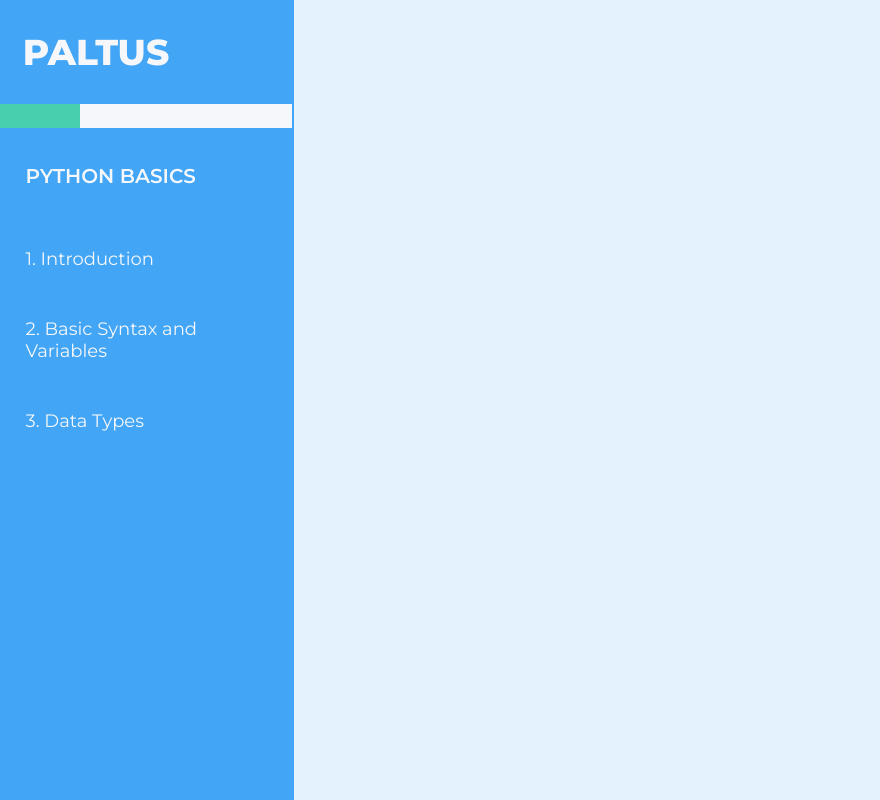
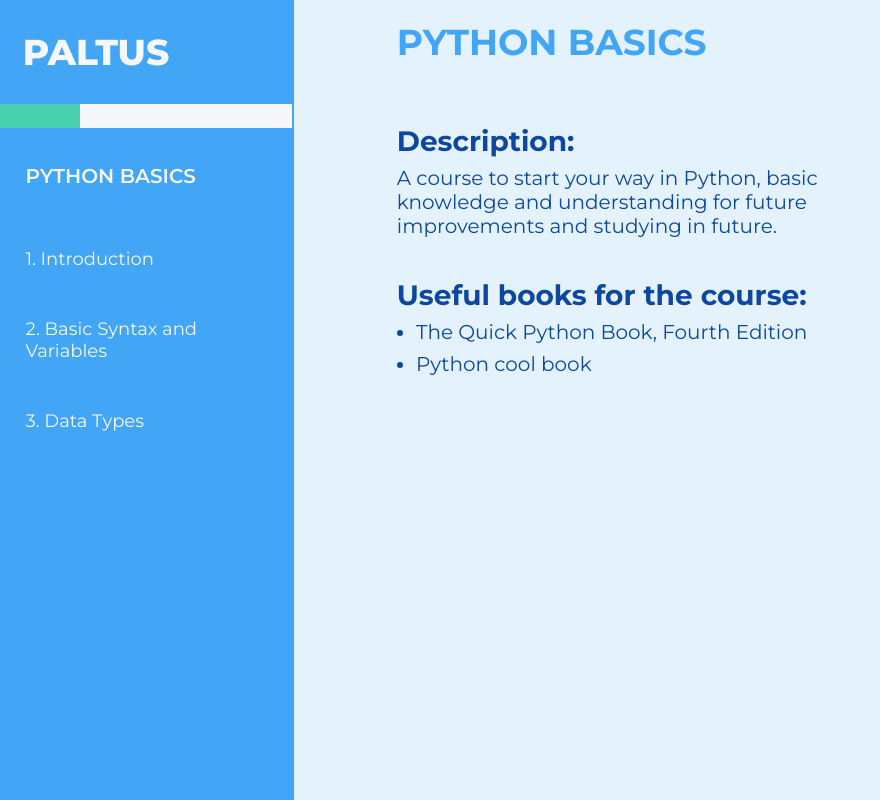
Before and after one commit to IU-Capstone-Project-2025/PALTUS, a Vue app in the folder frontend/: page /course/1 in a window 1280 px wide. Shown: the whole page, without its empty margins (0-880 px from the left). Built offline with nearby package versions, Linux system fonts and the light colour scheme; sample sign-in values are in the browser's storage.

Commit message:
feat: add course page

```diff
--- /dev/null
+++ b/frontend/public/course.js
@@ -0,0 +1,80 @@
+const mock_course = {
+    "course_name": "Python basics",
+    "description": "A course to start your way in Python, basic knowledge and understanding for future " +
+        "improvements and studying in future.\n",
+    "books": ["The Quick Python Book, Fourth Edition",
+        "Python cool book"],
+    "lessons": [
+        {
+            "lesson_number": 1,
+            "title": "Introduction",
+            "quiz": false,
+            "subtopics": [
+                {
+                    "topic": "Linear and polynomial regression",
+                    "notes": "",
+                    "finished": false
+                },
+                {
+                    "topic": "Measurement accuracy models: MSE, R²",
+                    "notes": "",
+                    "finished": false
+                },
+                {
+                    "topic": "Cross-validation and regularization",
+                    "notes": "",
+                    "finished": false
+                }
+            ],
+            "links": ["Useful link for learning", "Another useful link for learning", "etc."]
+        },
+        {
+            "lesson_number": 2,
+            "title": "Basic Syntax and Variables",
+            "quiz": false,
+            "subtopics": [
+                {
+                    "topic": "Subtopic of the lesson",
+                    "notes": "",
+                    "finished": false
+                },
+                {
+                    "topic": "Subtopic of the lesson",
+                    "notes": "",
+                    "finished": false
+                },
+                {
+                    "topic": "Subtopic of the lesson",
+                    "notes": "",
+                    "finished": false
+                }
+            ],
+            "links": ["Useful link for learning", "Another useful link for learning", "etc."]
+        },
+        {
+            "lesson_number": 3,
+            "title": "Data Types",
+            "quiz": false,
+            "subtopics": [
+                {
+                    "topic": "Subtopic of the lesson",
+                    "notes": "",
+                    "finished": false
+                },
+                {
+                    "topic": "Subtopic of the lesson",
+                    "notes": "",
+                    "finished": false
+                },
+                {
+                    "topic": "Subtopic of the lesson",
+                    "notes": "",
+                    "finished": false
+                }
+            ],
+            "links": ["Useful link for learning", "Another useful link for learning", "etc."]
+        },
+    ]
+}
+
+export default mock_course;
--- a/frontend/src/components/course/SideBar.vue
+++ b/frontend/src/components/course/SideBar.vue
@@ -10,22 +10,40 @@ defineProps({
   progress: {
     type: Number,
     required: true,
+  },
+  modelValue: {
+    type: Number,
+    required: true,
   }
 })
 
-
+const emit = defineEmits(['update:modelValue'])
 </script>
 
 <template>
   <div class="side-bar">
     <Logo class="courses-logo" />
     <ProgressBar :fraction_finished="progress * 100" />
-    <div class="course-name">
+    <div
+        class="course-name"
+        @click="emit('update:modelValue', 0)"
+    >
       {{ course.course_name }}
     </div>
     <ul class="course-list">
       <li class="lesson-item" v-for="lesson in course.lessons">
-        <div class="lesson">
+        <div
+            class="lesson-chosen"
+            @click="emit('update:modelValue', lesson.lesson_number)"
+            v-if="lesson.lesson_number === modelValue"
+        >
+          {{ `${lesson.lesson_number}. ${lesson.title}` }}
+        </div>
+        <div
+            class="lesson"
+            @click="emit('update:modelValue', lesson.lesson_number)"
+            v-else
+        >
           {{ `${lesson.lesson_number}. ${lesson.title}` }}
         </div>
       </li>
@@ -61,6 +79,11 @@ ul {
   height: 12vh;
   font-size: 20px;
   font-weight: 600;
+  cursor: pointer;
+  transition: 0.2s;
+}
+.course-name:hover {
+  background-color: #0D47A1;
 }
 
 .lesson {
@@ -68,5 +91,20 @@ ul {
   padding: 3vh 2vw;
   font-size: 18px;
   background-color: #42A5F5;
+  cursor: pointer;
+  transition: 0.2s;
+}
+.lesson:hover {
+  background-color: #0D47A1;
+}
+
+.lesson-chosen {
+  color: #F5F7FA;
+  padding: 3vh 2vw;
+  font-size: 18px;
+  background-color: #0D47A1;
+  cursor: pointer;
+  transition: 0.2s;
+  font-weight: bold;
 }
 </style>
--- a/frontend/src/views/CourseView.vue
+++ b/frontend/src/views/CourseView.vue
@@ -1,54 +1,12 @@
 <script setup>
 import SideBar from "@/components/course/SideBar.vue";
+import BaseHeader from "@/components/shared/BaseHeader.vue";
+import {ref} from "vue";
+import mock_course from "../../public/course.js";
 
-const course = {
-  "course_name": "Python basics",
-  "description": "Optional",
-  "books": ["Useful books for the course"],
-  "lessons": [
-  {
-    "lesson_number": 1,
-    "title": "Introduction",
-    "quiz": false,
-    "subtopics": [
-      {
-        "topic": "Subtopic of the lesson",
-        "notes": "",
-        "finished": false
-      }
-    ],
-    "links": ["Useful link for learning", "Another useful link for learning", "etc."]
-  },
-    {
-      "lesson_number": 2,
-      "title": "Basic Syntax and Variables",
-      "quiz": false,
-      "subtopics": [
-        {
-          "topic": "Subtopic of the lesson",
-          "notes": "",
-          "finished": false
-        }
-      ],
-      "links": ["Useful link for learning", "Another useful link for learning", "etc."]
-    },
-    {
-      "lesson_number": 3,
-      "title": "Data Types",
-      "quiz": false,
-      "subtopics": [
-        {
-          "topic": "Subtopic of the lesson",
-          "notes": "",
-          "finished": false
-        }
-      ],
-      "links": ["Useful link for learning", "Another useful link for learning", "etc."]
-    },
-]
-}
+const course = mock_course;
 
-const chosenContent = 0;
+const chosenContent = ref(0);
 const lessons_passed = 3;
 const lessons_num = 11;
 
@@ -58,16 +16,97 @@ const progress = lessons_passed / lessons_num;
 <template>
   <div class="main">
     <section class="left">
-      <SideBar :course="course" :progress="progress" />
+      <SideBar :course="course" :progress="progress" v-model="chosenContent" />
     </section>
     <section class="center">
-
+      <div class="lesson-content" v-if="chosenContent">
+        <BaseHeader :text="course.lessons[chosenContent - 1].title + ':'" class="uppercase" />
+        <div class="subtopics">
+          <div class="field-name">
+            Subtopics:
+          </div>
+          <ul>
+            <li v-for="subtopic in course.lessons[chosenContent - 1].subtopics">
+              <p class="field-info">{{ subtopic.topic }}</p>
+            </li>
+          </ul>
+        </div>
+        <div class="books">
+          <div class="field-name">
+            Useful links:
+          </div>
+          <ul>
+            <li v-for="link in course.lessons[chosenContent - 1].links" class="field-info">
+              <p> {{ link }}</p>
+            </li>
+          </ul>
+        </div>
+      </div>
+      <div class="lesson-content" v-if="!chosenContent">
+        <BaseHeader :text="course.course_name" class="uppercase" />
+        <div class="description">
+          <h1 class="field-name">
+            Description:
+          </h1>
+          <p class="field-info">{{ course.description }}</p>
+        </div>
+        <div class="books">
+          <div class="field-name">
+            Useful books for the course:
+          </div>
+          <ul>
+            <li v-for="book in course.books" class="field-info">
+              <p> {{ book }}</p>
+            </li>
+          </ul>
+        </div>
+      </div>
     </section>
   </div>
 </template>
 
 <style scoped>
+ul {
+  padding-left: 1.5vw;
+  color: #0D47A1;
+}
+
 .main {
   display: flex;
+  box-sizing: border-box;
+}
+
+.lesson-content {
+  box-sizing: border-box;
+  display: flex;
+  flex-direction: column;
+  padding: 2vh 30vw 2vh 8vw;
+}
+
+.uppercase {
+  text-transform: uppercase;
+  font-size: 36px;
+  margin-bottom: 7vh;
+}
+
+.field-name {
+  font-size: 28px;
+  font-weight: bold;
+  color: #0D47A1;
+  margin-bottom: 1vh;
+}
+
+.field-info {
+  font-size: 20px;
+  color: #0D47A1;
+  margin-bottom: 1vh;
+}
+
+.description {
+  margin-bottom: 4vh;
+}
+
+.subtopics {
+  margin-bottom: 4vh;
 }
 </style>
```
Also changed, not shown: 1 other file (tests, documents, lock files or other folders).
